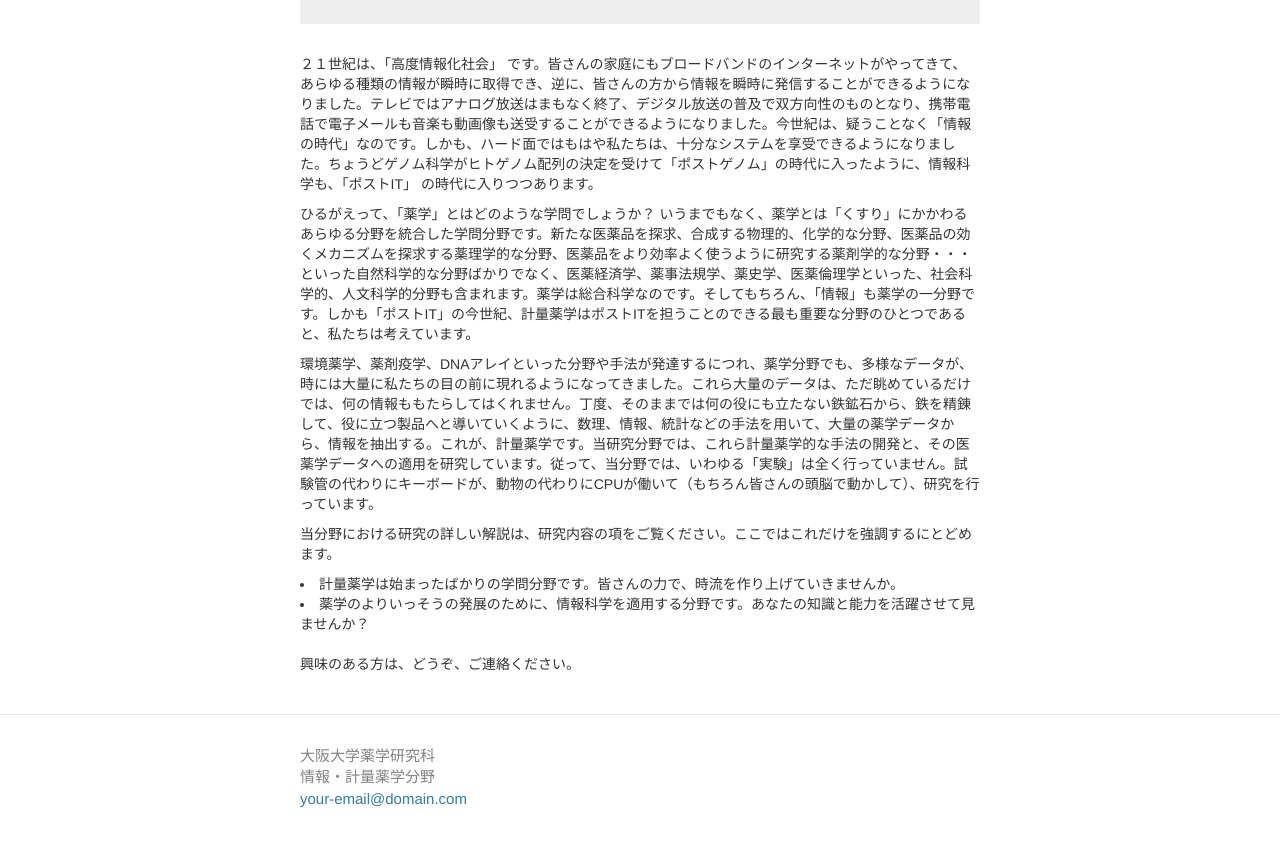
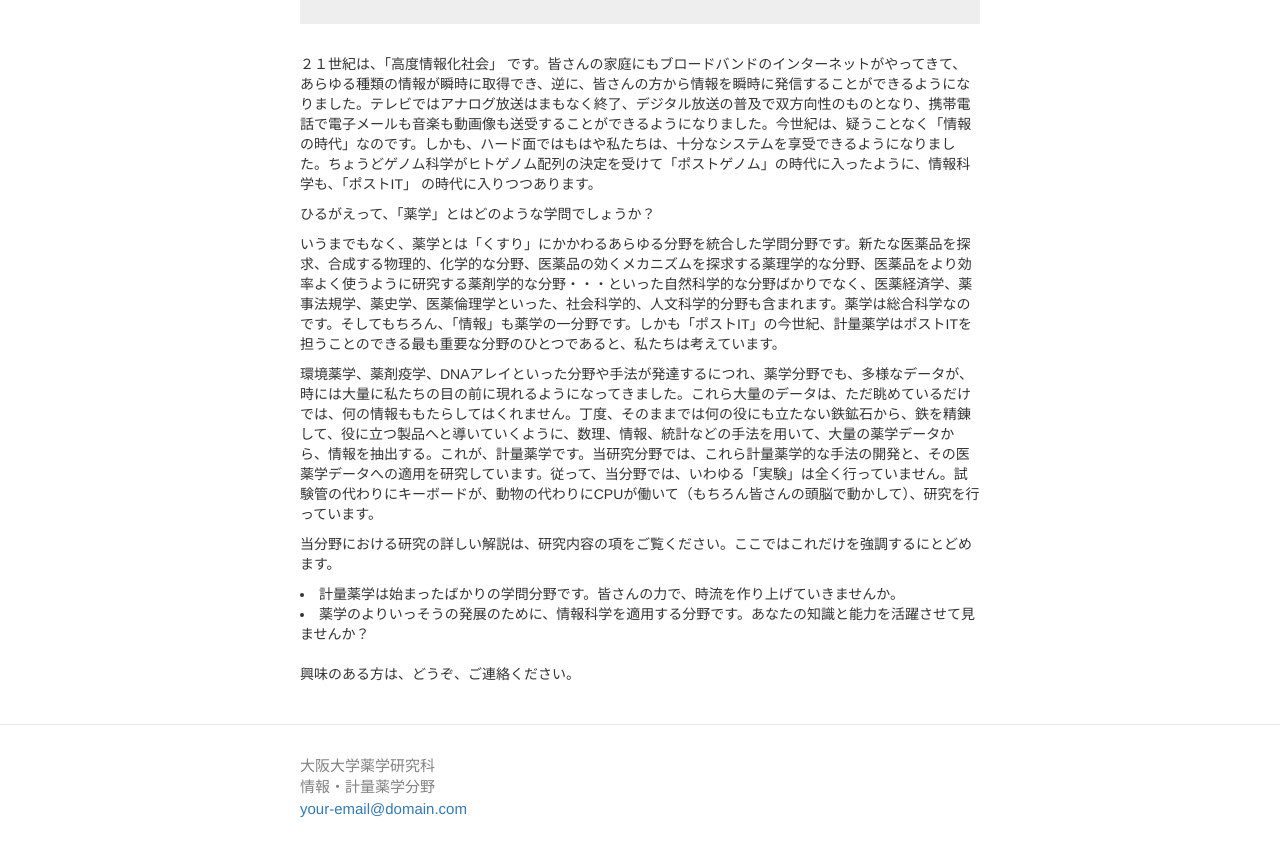
Before and after one commit to Pharmacometrics/Pharmacometrics.github.io, a Jekyll site: the page built from index.html, in a window 1280 px wide and 900 px high, scrolled down 517 px, cut to the strip 54-900 px from the top of the window. Built offline with Jekyll 4.4.1, drawn with Linux system fonts in a browser that asks for light colours; nearby versions of some CDN libraries.

Commit message:
Try to fix page on browser

```diff
--- a/index.html
+++ b/index.html
@@ -11,7 +11,8 @@ permalink:
 </div>
 
 <p> ２１世紀は、「高度情報化社会」 です。皆さんの家庭にもブロードバンドのインターネットがやってきて、あらゆる種類の情報が瞬時に取得でき、逆に、皆さんの方から情報を瞬時に発信することができるようになりました。テレビではアナログ放送はまもなく終了、デジタル放送の普及で双方向性のものとなり、携帯電話で電子メールも音楽も動画像も送受することができるようになりました。今世紀は、疑うことなく「情報の時代」なのです。しかも、ハード面ではもはや私たちは、十分なシステムを享受できるようになりました。ちょうどゲノム科学がヒトゲノム配列の決定を受けて「ポストゲノム」の時代に入ったように、情報科学も、「ポストIT」 の時代に入りつつあります。</p>
-<p> ひるがえって、「薬学」とはどのような学問でしょうか？ いうまでもなく、薬学とは「くすり」にかかわるあらゆる分野を統合した学問分野です。新たな医薬品を探求、合成する物理的、化学的な分野、医薬品の効くメカニズムを探求する薬理学的な分野、医薬品をより効率よく使うように研究する薬剤学的な分野・・・といった自然科学的な分野ばかりでなく、医薬経済学、薬事法規学、薬史学、医薬倫理学といった、社会科学的、人文科学的分野も含まれます。薬学は総合科学なのです。そしてもちろん、「情報」も薬学の一分野です。しかも「ポストIT」の今世紀、計量薬学はポストITを担うことのできる最も重要な分野のひとつであると、私たちは考えています。</p>
+<p> ひるがえって、「薬学」とはどのような学問でしょうか？</p>
+<p> いうまでもなく、薬学とは「くすり」にかかわるあらゆる分野を統合した学問分野です。新たな医薬品を探求、合成する物理的、化学的な分野、医薬品の効くメカニズムを探求する薬理学的な分野、医薬品をより効率よく使うように研究する薬剤学的な分野・・・といった自然科学的な分野ばかりでなく、医薬経済学、薬事法規学、薬史学、医薬倫理学といった、社会科学的、人文科学的分野も含まれます。薬学は総合科学なのです。そしてもちろん、「情報」も薬学の一分野です。しかも「ポストIT」の今世紀、計量薬学はポストITを担うことのできる最も重要な分野のひとつであると、私たちは考えています。</p>
 <p> 環境薬学、薬剤疫学、DNAアレイといった分野や手法が発達するにつれ、薬学分野でも、多様なデータが、時には大量に私たちの目の前に現れるようになってきました。これら大量のデータは、ただ眺めているだけでは、何の情報ももたらしてはくれません。丁度、そのままでは何の役にも立たない鉄鉱石から、鉄を精錬して、役に立つ製品へと導いていくように、数理、情報、統計などの手法を用いて、大量の薬学データから、情報を抽出する。これが、計量薬学です。当研究分野では、これら計量薬学的な手法の開発と、その医薬学データへの適用を研究しています。従って、当分野では、いわゆる「実験」は全く行っていません。試験管の代わりにキーボードが、動物の代わりにCPUが働いて（もちろん皆さんの頭脳で動かして）、研究を行っています。</p>
 <p> 当分野における研究の詳しい解説は、研究内容の項をご覧ください。ここではこれだけを強調するにとどめます。</p>
 <div>
```
